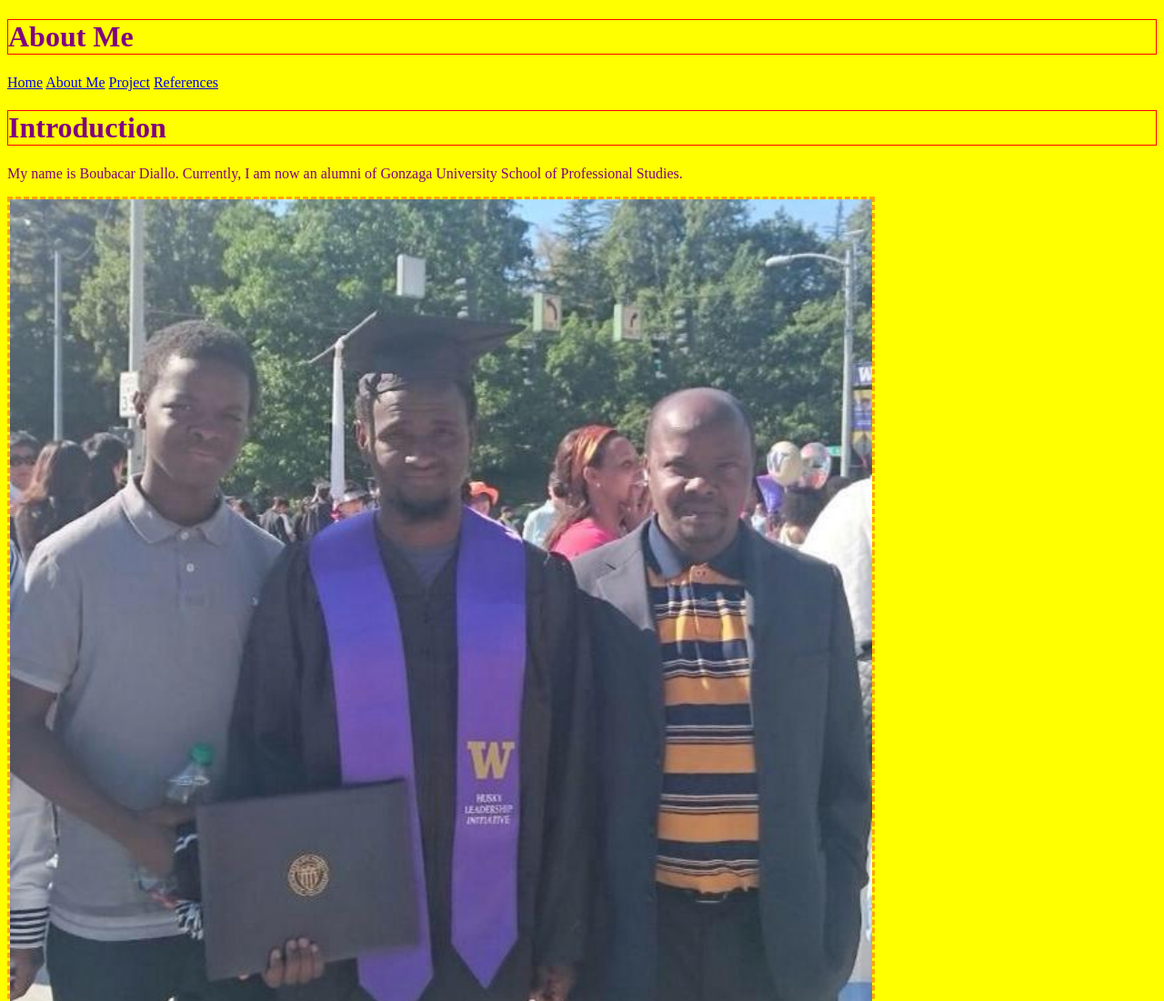
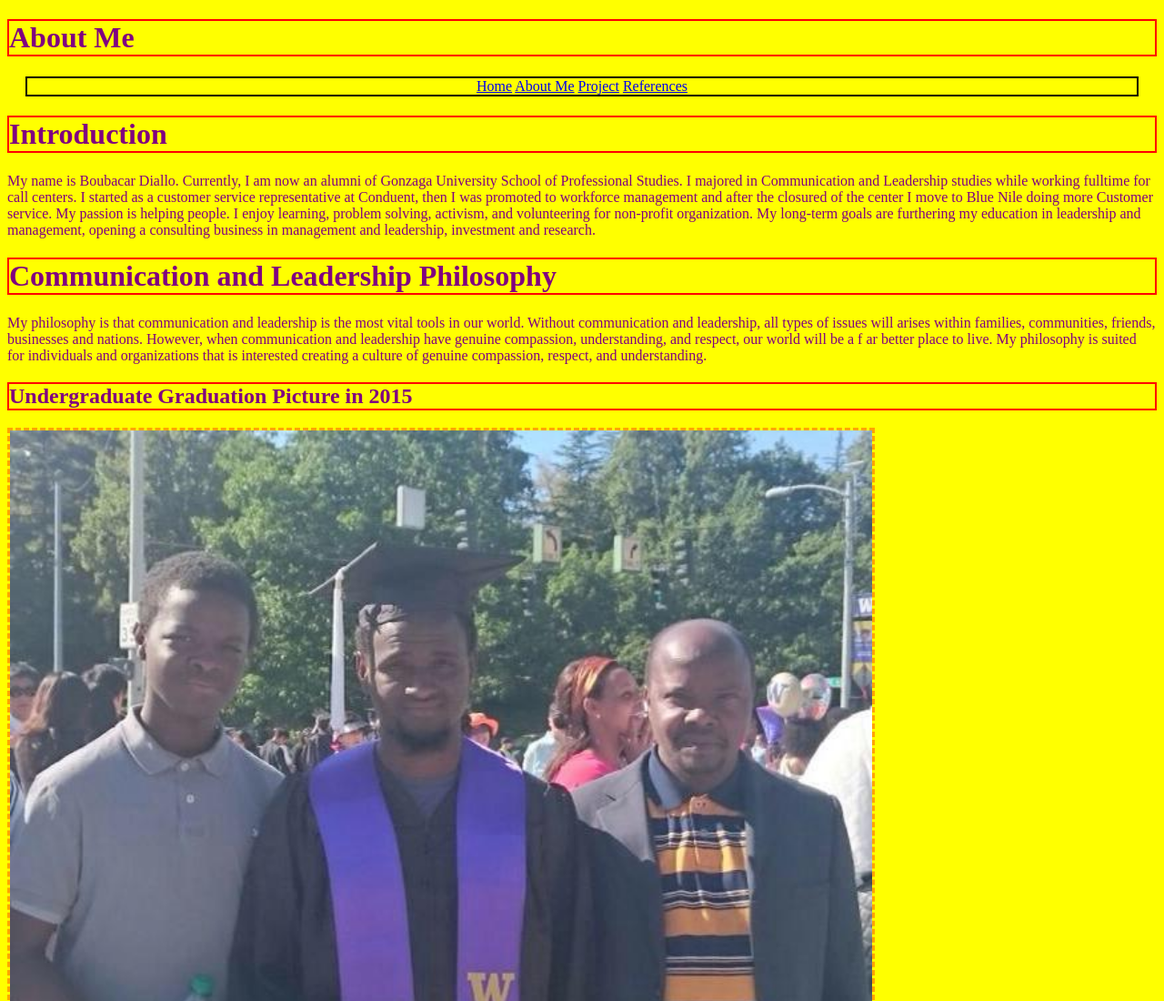
Before and after one commit to bdiallo10/Portfolio, a plain HTML site: page aboutme.html in a window 1280 px wide. Shown: the top 1100 px of the page at 91% size. Drawn offline with Linux system fonts and the light colour scheme.

Commit message:
added more styling to styles.css

```diff
--- a/aboutme.html
+++ b/aboutme.html
@@ -16,7 +16,27 @@
     </nav>
     <h1> Introduction</h1>
     <p>My name is Boubacar Diallo. Currently, I am now an alumni of Gonzaga
-      University School of Professional Studies.</p>
+      University School of Professional Studies. I majored in
+      Communication and Leadership studies while working fulltime
+      for call centers. I started as a customer service representative
+      at Conduent, then I was promoted to workforce management and after
+      the closured of the center I move to Blue Nile doing more Customer
+       service. My passion is helping people. I enjoy learning, problem
+       solving, activism, and volunteering for non-profit organization.
+       My long-term goals are furthering my education in leadership and
+       management, opening a consulting business in management and leadership,
+       investment and research. </p>
+    <h1> Communication and Leadership Philosophy</h1>
+    <p>My philosophy is that communication and leadership is
+      the most vital tools in our world. Without communication
+      and leadership, all types of issues will arises within
+      families, communities, friends, businesses and nations.
+      However, when communication and leadership have genuine
+      compassion, understanding, and respect, our world will be a f
+      ar better place to live. My philosophy is suited for individuals
+      and organizations that is interested creating a culture of
+      genuine compassion, respect, and understanding. </p>
+    <h2>Undergraduate Graduation Picture in 2015</h2>
     <img src="images/profile.png" alt= "A graduation picture with my father and brother"
   </body>
 </html>
--- a/styles/styles.css
+++ b/styles/styles.css
@@ -1,6 +1,26 @@
   h1 {
     color: purple;
   }
+  h1 {
+    color: purple;
+    border-style: solid;
+    border-width:2px;
+    border-color: red;
+  }
+nav {
+  text-align: center;
+  margin: 0px 20px;
+  border: 2px;
+  border-style: solid;
+  float: center;
+}
+
+h2 {
+  color: purple;
+  border-style: solid;
+  border-width: 2px;
+  border-color: red;
+}
   p {
     color: purple;
   }
@@ -17,17 +37,11 @@
     font-weight: bold;
   }
   #lead-paragraph {
-    color: purple;
+    color: red;
     font-weight: bold;
   }
   .important:hover {
     background-color:#0000FF;
-  }
-  h1 {
-    color: purple;
-    border-style: solid;
-    border-width:1px;
-    border-color: red;
   }
   p.important {
     width: 75%;
```
Also changed, not shown: index.html (+8 -22 lines), references.html (+0 -1 lines).
